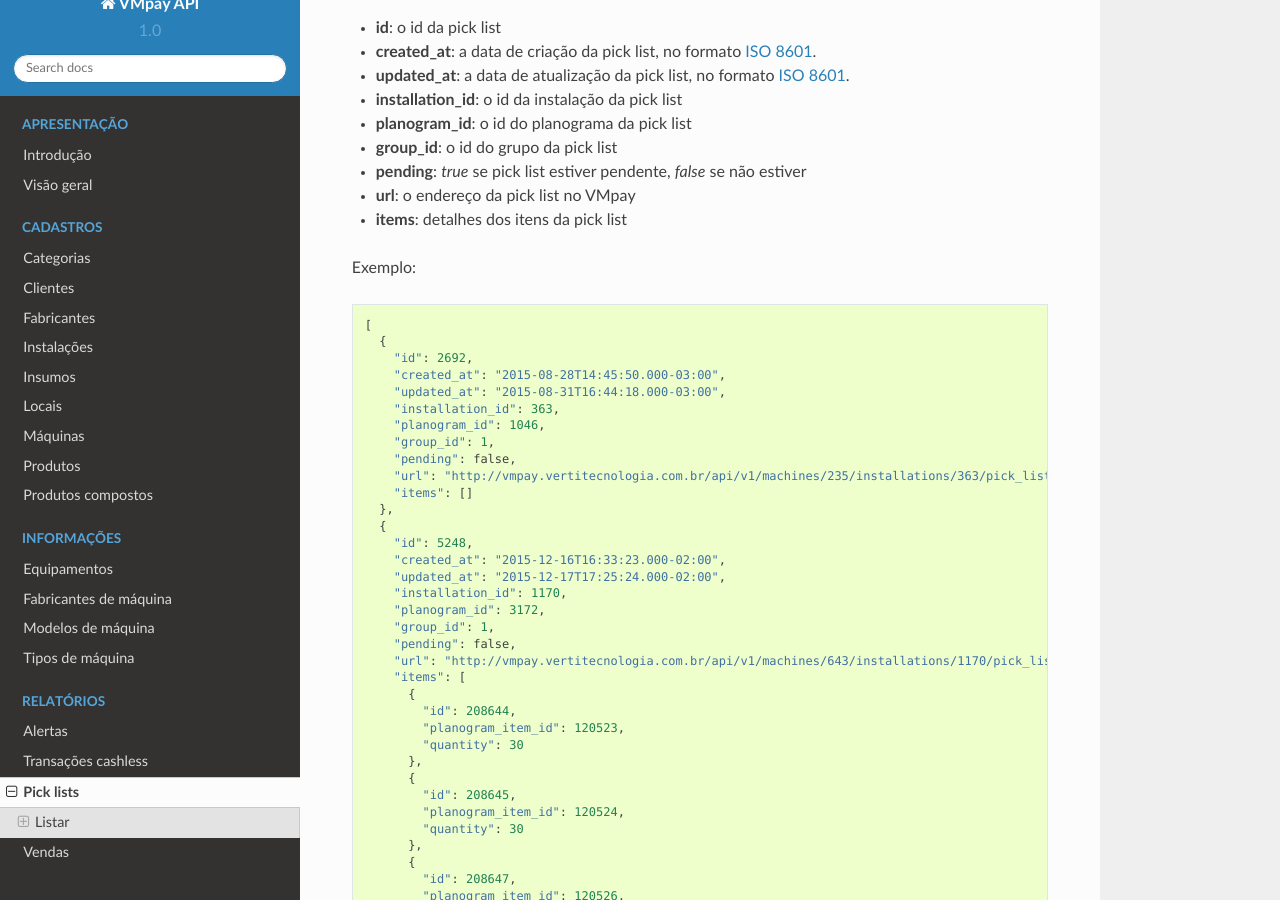
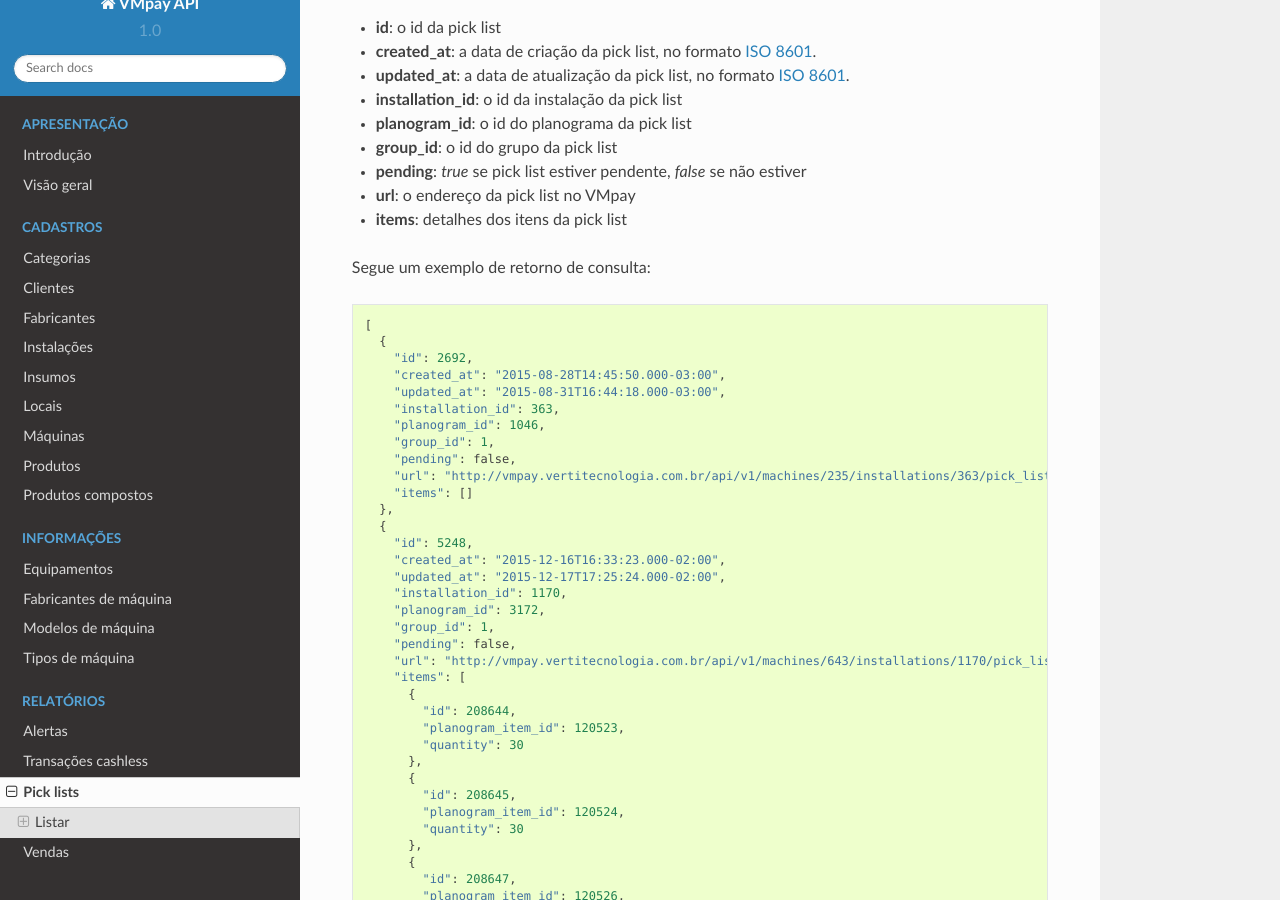
Before and after one commit to rfbezerra/vmpay_api_doc, a Sphinx documentation site: the page built from docs/source/reports/pick_list.rst, in a window 1280 px wide and 900 px high, scrolled down 559 px. Built offline with Sphinx 7.4.7 and the Read the Docs theme 2.0.0, drawn with Linux system fonts in a browser that asks for light colours.

Commit message:
Melhora texto

```diff
--- a/docs/source/reports/pick_list.rst
+++ b/docs/source/reports/pick_list.rst
@@ -33,7 +33,7 @@ Retorno
 * **url**: o endereço da pick list no VMpay
 * **items**: detalhes dos itens da pick list
 
-Exemplo:
+Segue um exemplo de retorno de consulta:
 
 ::
 
```
